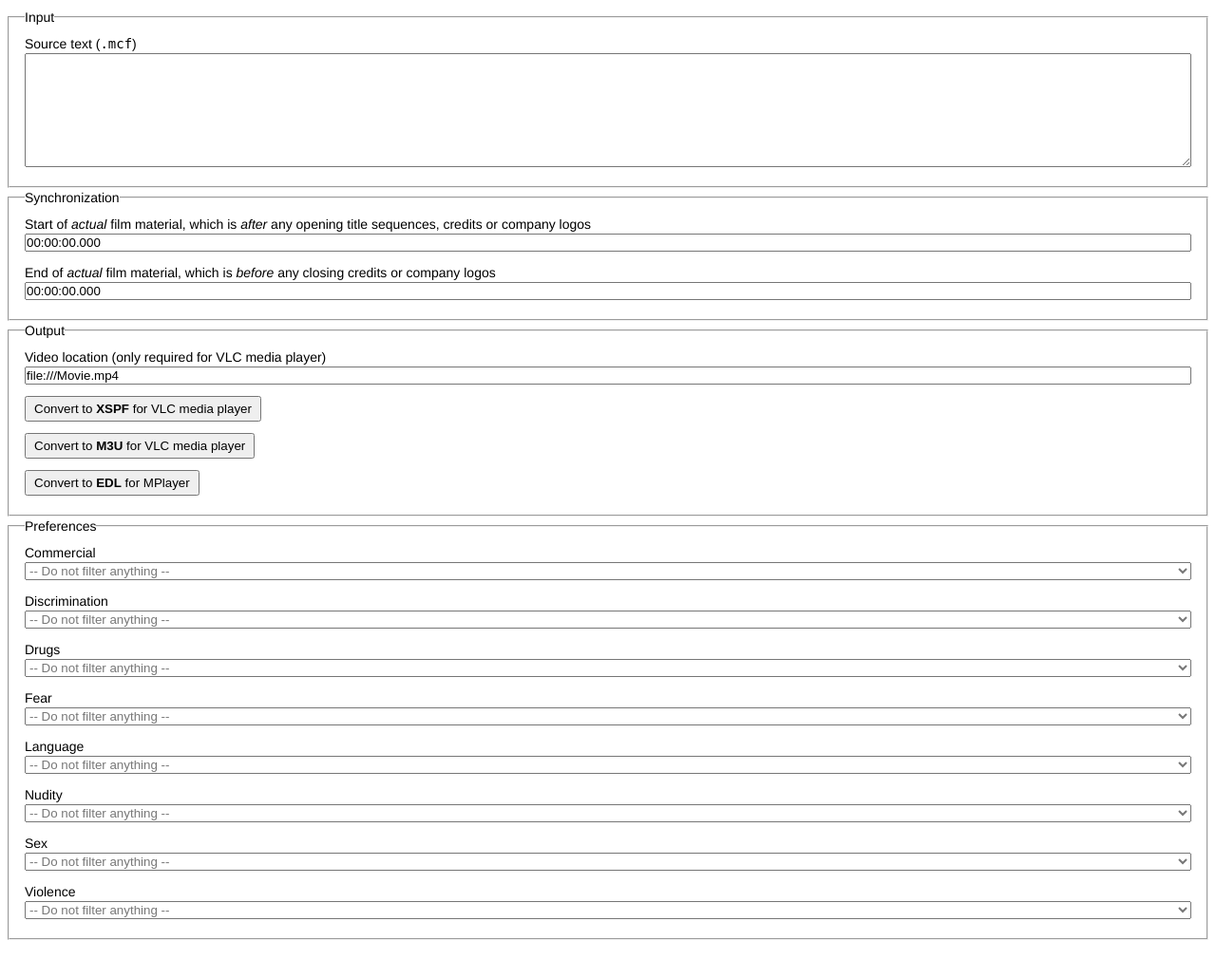
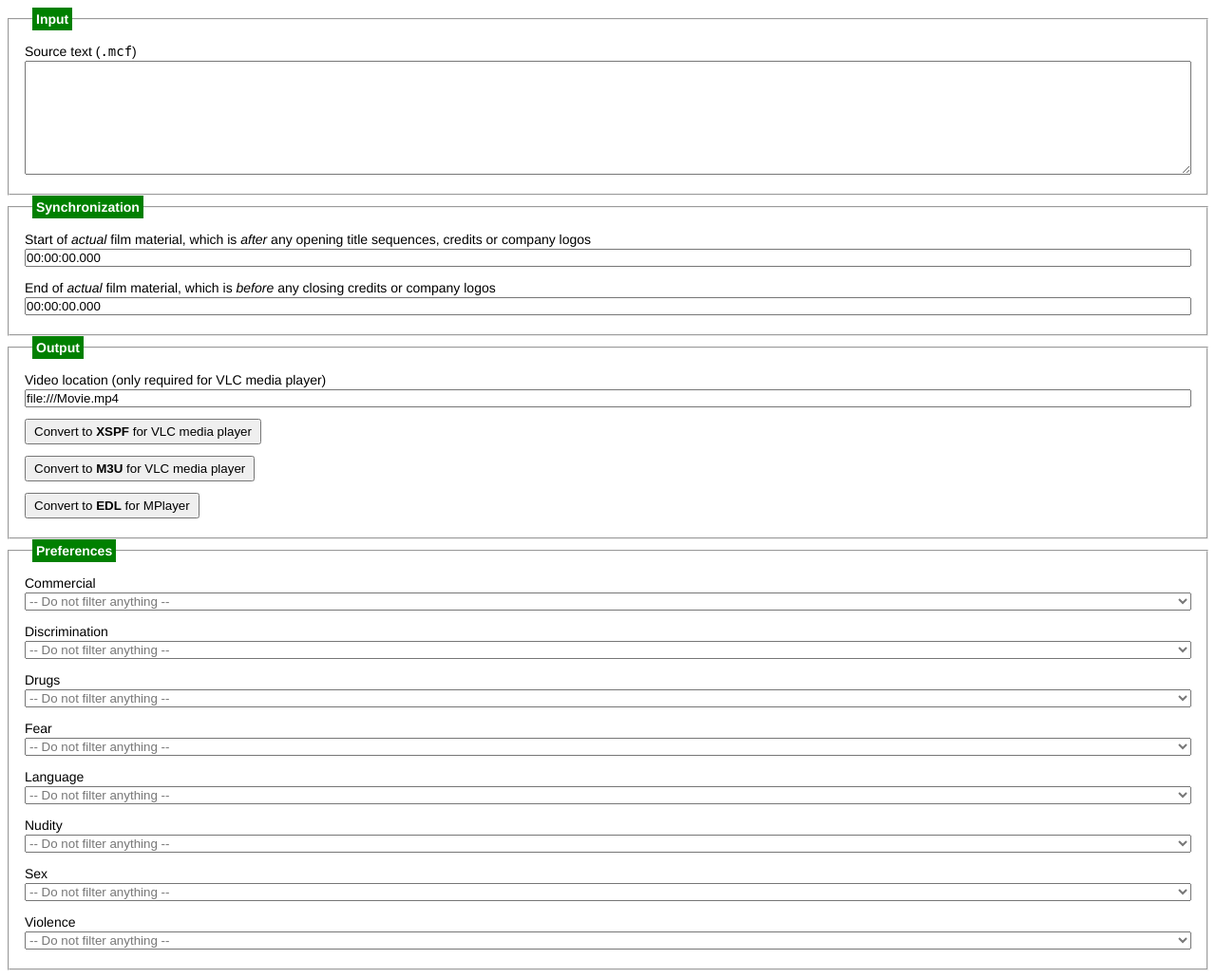
Before and after one commit to delight-im/MovieContentFilter, a PHP site: page / in a window 1280 px wide. Shown: the whole page at 95% size. Before the commit the page ends 990 px from the top, so only its background shows below. Run offline with PHP 8.4, Linux system fonts and the light colour scheme.

Commit message:
Apply CSS styles to 'legend' HTML tag

```diff
--- a/Tools/css/main.css
+++ b/Tools/css/main.css
@@ -11,6 +11,13 @@ body {
 }
 fieldset {
 	padding: 8px 16px;
+}
+legend {
+	margin: 4px 8px;
+	padding: 2px 4px;
+	background-color: #008000;
+	color: #fff;
+	font-weight: bold;
 }
 input, select, textarea {
 	display: block;
```
